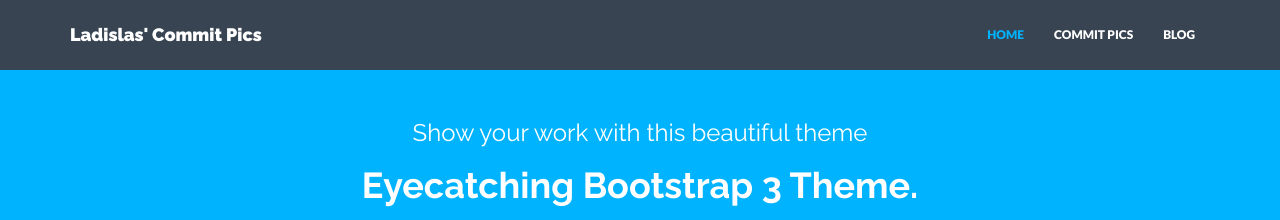
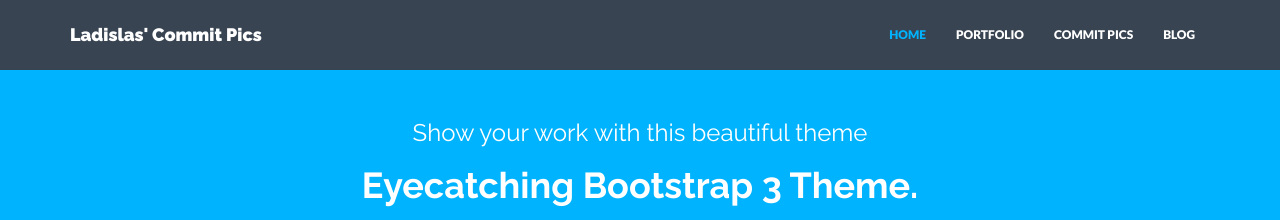
Before and after one commit to ladislas/commitpics, a Jekyll site: the page built from index.html, in a window 1280 px wide. Shown: the top 220 px of the page. Built offline with Jekyll 4.4.1, drawn with Linux system fonts in a browser that asks for light colours; nearby versions of some CDN libraries.

```diff
--- a/_includes/nav.html
+++ b/_includes/nav.html
@@ -13,7 +13,8 @@
     <div class="navbar-collapse collapse navbar-right">
       <ul class="nav navbar-nav">
         <li {% if page.title == "Home" %}class="active"{% endif %}><a href="{{"/" | prepend: site.baseurl }}">HOME</a></li>
-        <li {% if page.title == "Portfolio" %}class="active"{% endif %}><a href="{{"/portfolio/" | prepend: site.baseurl }}">COMMIT PICS</a></li>
+        <li {% if page.title == "Portfolio" %}class="active"{% endif %}><a href="{{"/portfolio/" | prepend: site.baseurl }}">PORTFOLIO</a></li>
+        <li {% if page.title == "Commit Pics" %}class="active"{% endif %}><a href="{{"/commit/" | prepend: site.baseurl }}">COMMIT PICS</a></li>
         <li {% if page.title == "Blog" %}class="active"{% endif %}><a href="{{"/blog/" | prepend: site.baseurl }}">BLOG</a></li>
         <!-- <li {% if page.title == "About" %}class="active"{% endif %}><a href="{{"/about/" | prepend: site.baseurl }}">ABOUT</a></li> -->
         <!-- <li {% if page.title == "Contact" %}class="active"{% endif %}><a href="{{"/contact/" | prepend: site.baseurl }}">CONTACT</a></li> -->
```
